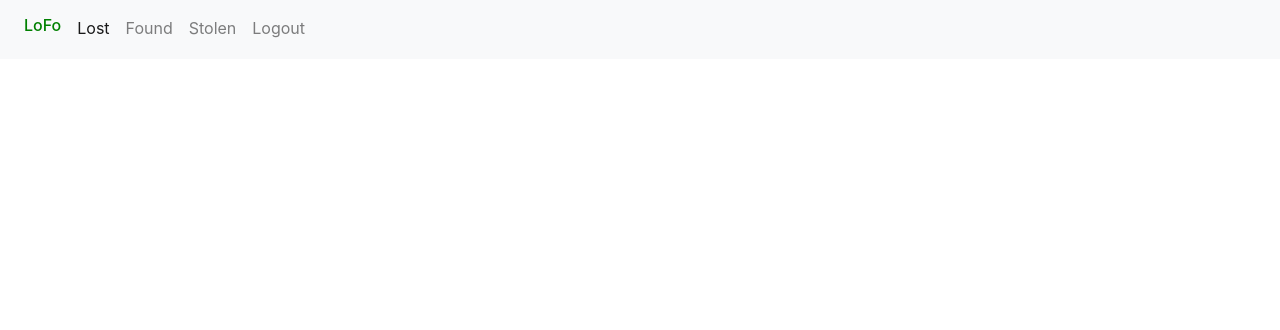
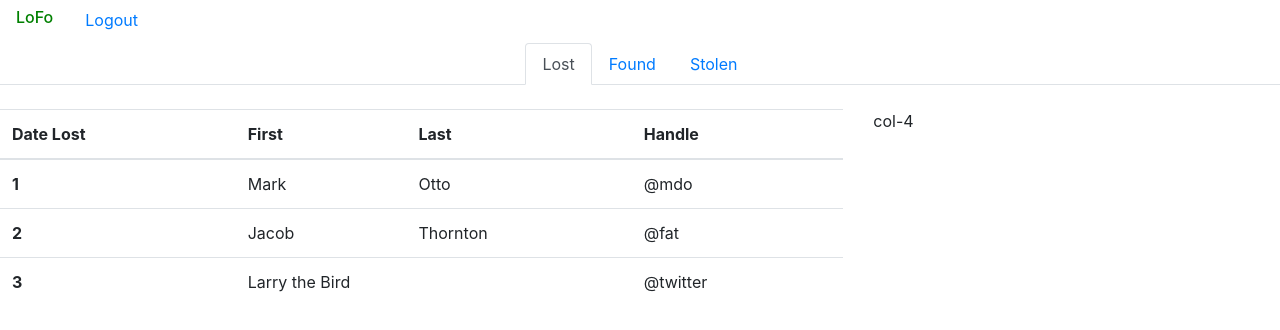
Before and after one commit to MelindaHardin/MHlost-and-found, a plain HTML site: page lost.html in a window 1280 px wide. Drawn offline with nearby package versions, Linux system fonts and the light colour scheme.

Commit message:
edit navbar

```diff
--- a/assets/javascript/main.js
+++ b/assets/javascript/main.js
@@ -1,3 +1,41 @@
+// Initialize Firebase
+var config = {
+    apiKey: "AIzaSyDDnN22h-2IbbbYcgPlYDiEhGJfV6f01-g",
+    authDomain: "lofo-eac04.firebaseapp.com",
+    databaseURL: "https://lofo-eac04.firebaseio.com",
+    projectId: "lofo-eac04",
+    storageBucket: "lofo-eac04.appspot.com",
+    messagingSenderId: "675258511870"
+  };
+  firebase.initializeApp(config);
+
+  var database = firebase.database();
+
+// ============================================= USER AUTHENTICATION ==============================================
+var email="";
+var password= "";
+
+
+// ============================================= CURRENT TIME LOGGED TO FIREBASE (MOMENT.JS) =======================
+var currentTime="";
+var time="";
+
+// ============================================= ITEMS LOST LOGGED TO FIREBASE =====================================
+var item="";
+
+// ============================================= IMAGE UPLOADED TO FIREBASE (??) ====================================
+var itemImage="";
+
+// ============================================= CURRENT LOCATION MAPPED (GOOGLE MAP API) ============================
+var currentLocation="";
+
+
+// ============================================= ENTERED ADDRESS MAPPED (GOOGLE MAP API)===============================
+var addressLocation="";
+
+
+
+
 $("#ig-icon").on("click",function(){
     alert("This was clicked.");
 });
--- a/found.html
+++ b/found.html
@@ -4,6 +4,9 @@
     <!-- Required meta tags -->
     <meta charset="utf-8">
     <meta name="viewport" content="width=device-width, initial-scale=1, shrink-to-fit=no">
+
+    <!-- Firebase Reference -->
+    <script src="https://www.gstatic.com/firebasejs/4.11.0/firebase.js"></script>
 
     <!-- jQuery -->
     <script src="https://code.jquery.com/jquery-3.3.1.min.js"
@@ -22,32 +25,35 @@
 
 
   <body>
-<!-- Navbar -->
-    <nav class="navbar navbar-expand-lg navbar-light bg-light">
+  <!--============================================= NAV BAR ===================================================-->
 
-        <div class="collapse navbar-collapse" id="navbarNav">
-            <ul class="navbar-nav">
+  <nav class="nav">
+        <a class="nav-link" href="home.html"><h6>LoFo</h6></a>
+
+        <ul class="nav justify-content-end">
           <li class="nav-item">
-                <a class="nav-link" href="home.html"><h6>LoFo</h6></a>
-            </li>
+          <a class="nav-link" href="index.html">Logout</a>
+        </ul>
+
+    </nav>
+
+      <ul class="nav nav-tabs nav justify-content-center">
+
           <li class="nav-item">
               <a class="nav-link" href="lost.html">Lost</a>
           </li>
-            <li class="nav-item active">
-                <a class="nav-link" href="#">Found <span class="sr-only">(current)</span></a>
+          <li class="nav-item">
+              <a class="nav-link active" href="#">Found </a>
           </li>
           <li class="nav-item">
               <a class="nav-link" href="stolen.html">Stolen</a>
           </li>
-            <li class="nav-item">
-                <a class="nav-link" href="index.html">Logout</a>
-            </li>
 
       </ul>
-        </div>
 
-    </nav>
+    <br>
 
+    <!--============================================= MAIN BODY ===================================================-->
 
     <div id="container">
 
--- a/lost.html
+++ b/lost.html
@@ -4,6 +4,9 @@
     <!-- Required meta tags -->
     <meta charset="utf-8">
     <meta name="viewport" content="width=device-width, initial-scale=1, shrink-to-fit=no">
+
+    <!-- Firebase Reference -->
+    <script src="https://www.gstatic.com/firebasejs/4.11.0/firebase.js"></script>
 
     <!-- jQuery -->
     <script src="https://code.jquery.com/jquery-3.3.1.min.js"
@@ -23,40 +26,89 @@
 
   <body>
 
-    <!-- Navbar -->
-    <nav class="navbar navbar-expand-lg navbar-light bg-light">
+    <!--============================================= NAV BAR ===================================================-->
 
-        <div class="collapse navbar-collapse" id="navbarNav">
-            <ul class="navbar-nav">
+    <nav class="nav">
+        <a class="nav-link" href="home.html"><h6>LoFo</h6></a>
+
+        <ul class="nav justify-content-end">
           <li class="nav-item">
-                  <a class="nav-link" href="home.html"><h6>LoFo</h6></a>
-              </li>
-              <li class="nav-item active">
-                  <a class="nav-link" href="#">Lost<span class="sr-only">(current)</span></a>
+          <a class="nav-link" href="index.html">Logout</a>
+        </ul>
+
+    </nav>
+
+      <ul class="nav nav-tabs nav justify-content-center">
+
+          <li class="nav-item">
+              <a class="nav-link active" href="#">Lost</a>
           </li>
           <li class="nav-item">
-                  <a class="nav-link" href="found.html">Found</a>
+              <a class="nav-link" href="found.html">Found </a>
           </li>
           <li class="nav-item">
               <a class="nav-link" href="stolen.html">Stolen</a>
           </li>
-              <li class="nav-item">
-                  <a class="nav-link" href="index.html">Logout</a>
-              </li>
+
       </ul>
-        </div>
 
-    </nav>
+    <br>
 
+    <!--============================================= MAIN BODY ===================================================-->
     <div id="container">
 
+      <!--============================================= MAP ===================================================-->
       <div id="lost-map">
 
       </div>
 
+
+      <!--============================================= TABLE ===================================================-->
+
+      <div class="row">
+        <div class="col-8">
+
             <div id="lost-table">
+                <table class="table table-hover">
+                    <thead>
+                      <tr>
+                        <th scope="col">Date Lost</th>
+                        <th scope="col">First</th>
+                        <th scope="col">Last</th>
+                        <th scope="col">Handle</th>
+                      </tr>
+                    </thead>
+                    <tbody>
+                      <tr>
+                        <th scope="row">1</th>
+                        <td>Mark</td>
+                        <td>Otto</td>
+                        <td>@mdo</td>
+                      </tr>
+                      <tr>
+                        <th scope="row">2</th>
+                        <td>Jacob</td>
+                        <td>Thornton</td>
+                        <td>@fat</td>
+                      </tr>
+                      <tr>
+                        <th scope="row">3</th>
+                        <td colspan="2">Larry the Bird</td>
+                        <td>@twitter</td>
+                      </tr>
+                    </tbody>
+                  </table>
 
             </div>
+
+        </div>
+
+        <div class="col-4">col-4
+
+        </div>
+      </div>
+
+
 
     </div>
 
```
Also changed, not shown: home.html (+17 -11 lines), index.html (+6 -1 lines), stolen.html (+20 -13 lines). Lines whose indentation alone changed are shown as unchanged.
